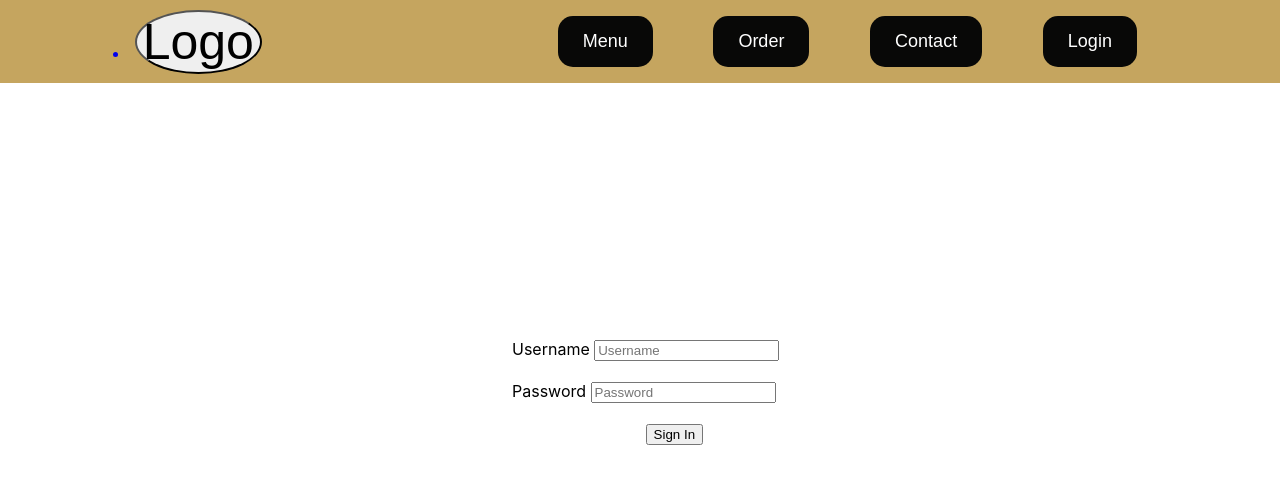
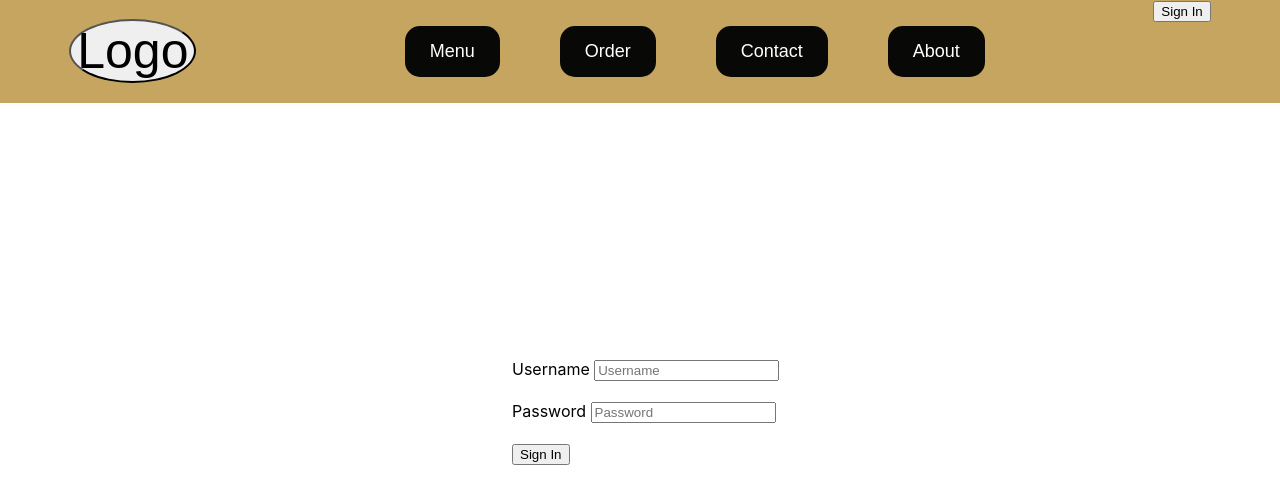
Before and after one commit to Massoud2017/Senior-Project, a React (Create React App) app in the folder frontend/restaurant/: page /login in a window 1280 px wide. Shown: the top 504 px of the page. Built offline with nearby package versions, Linux system fonts and the light colour scheme; what react-google-maps would draw is missing.

Commit message:
about page  and some styling added

```diff
--- a/frontend/restaurant/src/App.js
+++ b/frontend/restaurant/src/App.js
@@ -13,6 +13,7 @@ function App() {
   return (
     <Router>
       <div className="app">
+
         <Nav/>
         <Routes>
           <Route path="/" exact element={<Home/>} />
--- a/frontend/restaurant/src/screens/Login.js
+++ b/frontend/restaurant/src/screens/Login.js
@@ -13,6 +13,7 @@ function Login() {
   };
     return (
       <div>
+
          <form className="form-login">
 
            <label for ="id"> Username </label>
--- a/frontend/restaurant/src/screens/Nav.js
+++ b/frontend/restaurant/src/screens/Nav.js
@@ -5,7 +5,10 @@ function Nav() {
 
 
         <div className="nav">
-        <nav>
+
+
+
+         <nav>
         <Link to='/' >
         <li>
         <button className="logo">Logo</button>
@@ -29,14 +32,26 @@ function Nav() {
                 <button className="contact">Contact</button>
                 </li>
                 </Link>
-                <Link to="/login">
+
+                <Link to="/about">
                 <li>
-                <button className="login">Login</button>
+                <button className="about-btn">About</button>
                 </li>
                 </Link>
 
+
+
+
             </ul>
+            <Link to="/login">
+                <li>
+                <button  className="login-btn">Sign In</button>
+                </li>
+                </Link>
+
         </nav>
+
+
         </div>
     )
 }
--- a/frontend/restaurant/src/screens/style.css
+++ b/frontend/restaurant/src/screens/style.css
@@ -5,10 +5,8 @@
     padding-left: 40%;
 }
 
-.btn-login {
-    margin-left:50%;
-}
-.menu-1,.order,.contact,.login{
+
+.menu-1,.order,.contact,.about-btn{
     display: inline-block;
     padding: 15px 25px;
     font-size: 18px;
@@ -23,6 +21,9 @@
 
 
   }
+  .login{
+    margin-left: 11.3in;
+  }
 
 .order:hover {
     background-color: #b4710c;
@@ -31,11 +32,13 @@
     background-color: #b4710c;
 }
 .contact:hover {
-    background-color: #b4710c;
+    background-color: #f3960b;
 }
-.login:hover {
-    background-color: #b4710c;
+
+.about-btn:hover {
+    background-color: #f3960b;
 }
+
 .logo{
     border-radius: 50%;
     font-size: 50px;
@@ -54,3 +57,12 @@
     margin-top: 15ch;
     float: right;
 }
+
+li{
+    list-style-type: none;
+}
+
+.login-btn {
+    margin-bottom: 140%;
+
+}
```
